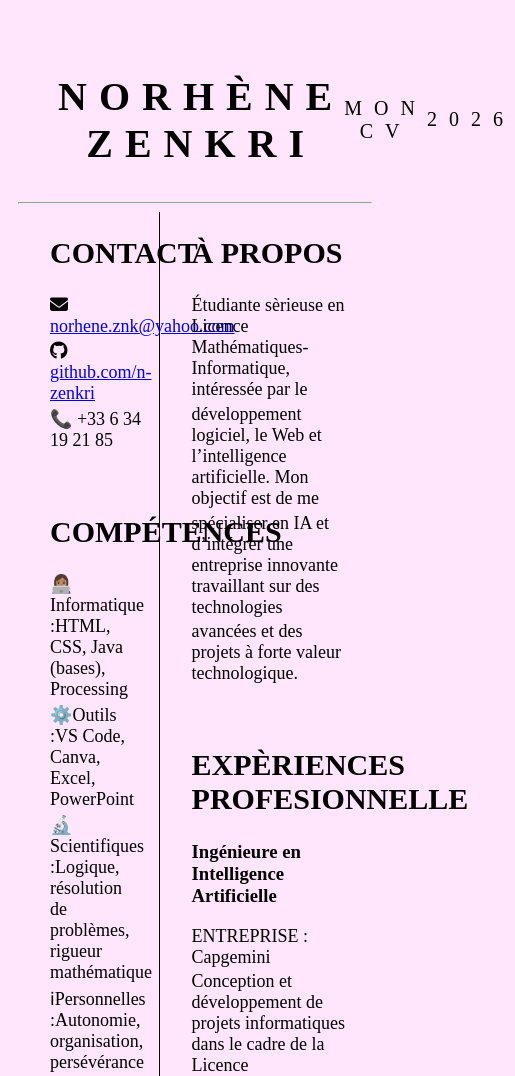
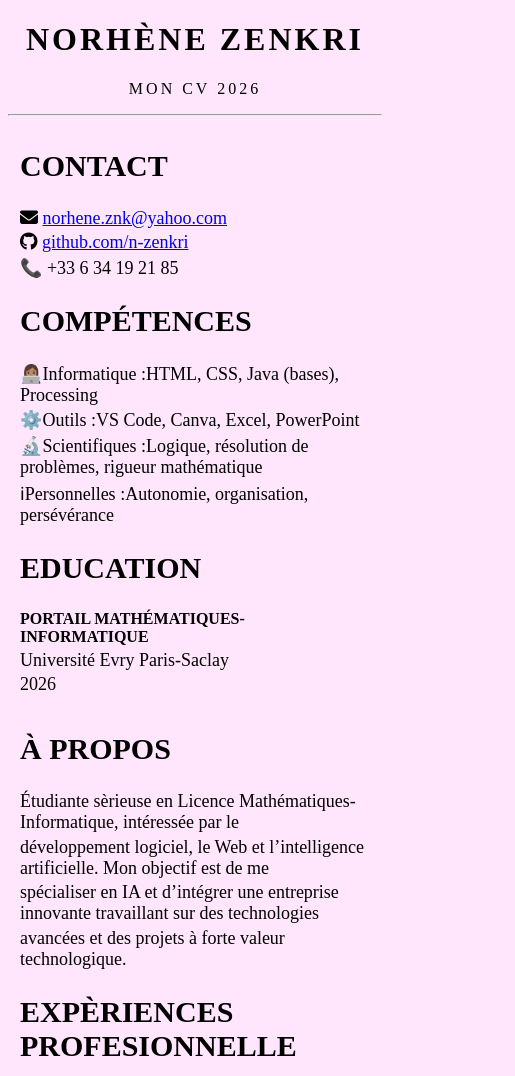
Before and after one commit to n-zenkri/CV, a plain HTML site: page index.html in a window 390 px wide. Shown: the top 1076 px of the page, 515 px wide, since content can reach past the window. Drawn offline with Linux system fonts and the light colour scheme.

Commit message:
Responsive mobile

```diff
--- a/style.css
+++ b/style.css
@@ -41,23 +41,34 @@
     ul {
         font-size: 19px;
     }
-    /* VERSION TELEPHONE */
+   /* VERSION TELEPHONE */
 @media (max-width: 768px) {
 
-    body {
-        padding: 10px;
-    }
+  /* 1) on passe en 1 seule colonne */
+  main{
+    grid-template-columns: 1fr !important;
+  }
 
-    .grid {
-        grid-template-columns: 1fr;
-    }
+  /* 2) on enlève la séparation verticale (sinon ça coupe et ça gêne) */
+  #mainLeft{
+    border-right: none !important;
+  }
 
-    header {
-        text-align: center;
-    }
+  /* 3) on évite le débordement du titre */
+  #header{
+    display: block !important;       /* au lieu de grid en colonnes */
+    letter-spacing: 3px !important;  /* 12px est trop grand sur tel */
+    font-size: 16px !important;      /* au lieu de 20px */
+    margin: 16px 12px !important;
+  }
 
-    img {
-        width: 100%;
-        height: auto;
-    }
+  /* 4) on évite que les sections débordent sur les côtés */
+  section{
+    margin: 12px !important;
+  }
+
+  /* 5) liens/téléphone : on autorise le retour à la ligne */
+  a{
+    word-break: break-word;
+  }
 }
```
